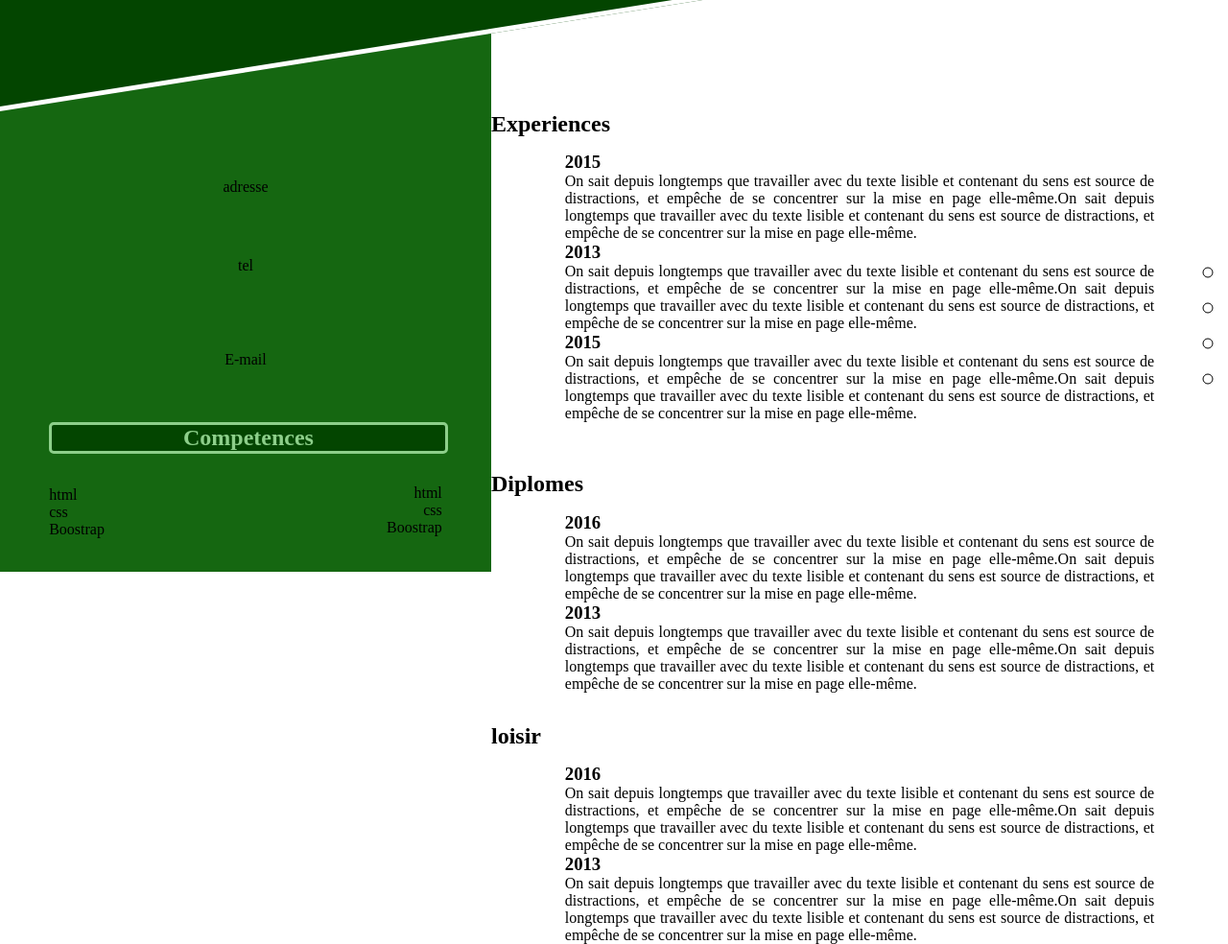
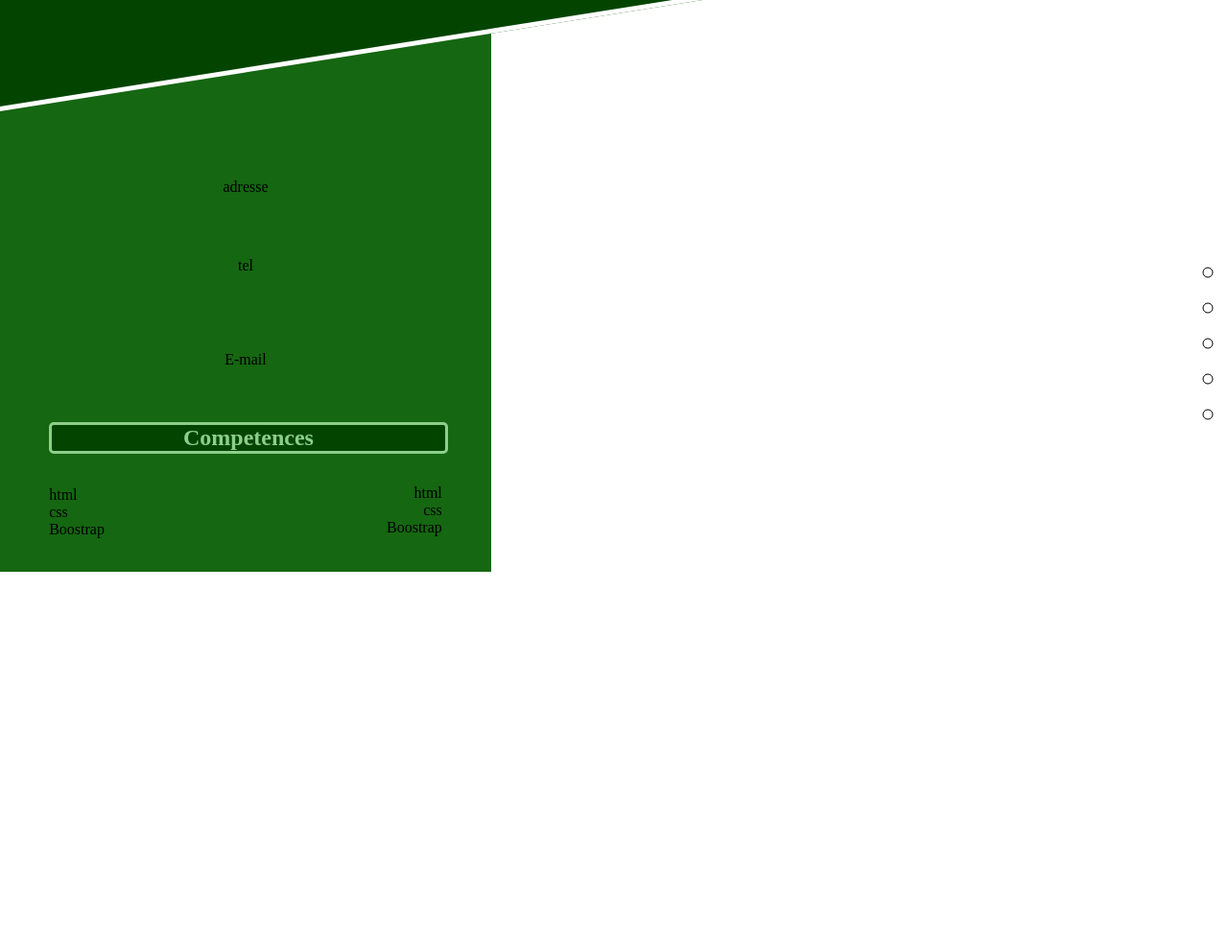
Before and after one commit to sebeweb/cvmulti, a plain HTML site: page index.html in a window 1280 px wide. Shown: the part 96-1080 px from the top of the page at 96% size. After the commit the page ends 800 px from the top, so only its background shows below. Drawn offline with Linux system fonts and the light colour scheme.

Commit message:
modif nav

```diff
--- a/index.html
+++ b/index.html
@@ -17,10 +17,11 @@
 		</header>
 		<nav>
 			<ul class="nav-ul">
+				<li class="nav-li"><a class="link" href="#">acceuil</a></li>
 				<li class="nav-li"><a class="link" href="#skill">Competences</a></li>
-				<li class="nav-li"><a class="link" href="#experience">Experiences</a></li>
-				<li class="nav-li"><a class="link" href="#diploma">Diplomes</a></li>
-				<li class="nav-li"><a class="link" href="#leisure">loisir</a></li>
+				<li class="nav-li"><a class="link" href="./exp.html">Experiences</a></li>
+				<li class="nav-li"><a class="link" href="./diplome.html">Diplomes</a></li>
+				<li class="nav-li"><a class="link" href="./loisir.html">loisir</a></li>
 			</ul>
 		</nav>
 
@@ -38,48 +39,5 @@
 				<li>Boostrap</li>
 			</ul>
 		</section>
-
-	<!-- xp -->
-		<section id="experience">
-			<h2 class="title">Experiences</h2>
-			<article>
-				<h3 class="">2015</h3>
-				<p>On sait depuis longtemps que travailler avec du texte lisible et contenant du sens est source de distractions, et empêche de se concentrer sur la mise en page elle-même.On sait depuis longtemps que travailler avec du texte lisible et contenant du sens est source de distractions, et empêche de se concentrer sur la mise en page elle-même.</p>
-			</article>
-			<article>
-				<h3 class="">2013</h3>
-				<p>On sait depuis longtemps que travailler avec du texte lisible et contenant du sens est source de distractions, et empêche de se concentrer sur la mise en page elle-même.On sait depuis longtemps que travailler avec du texte lisible et contenant du sens est source de distractions, et empêche de se concentrer sur la mise en page elle-même.</p>
-			</article>
-			<article>
-				<h3 class="">2015</h3>
-				<p>On sait depuis longtemps que travailler avec du texte lisible et contenant du sens est source de distractions, et empêche de se concentrer sur la mise en page elle-même.On sait depuis longtemps que travailler avec du texte lisible et contenant du sens est source de distractions, et empêche de se concentrer sur la mise en page elle-même.</p>
-			</article>
-		</section>
-
-	<!-- diplome -->
-		<section id="diploma">
-			<h2 class="title">Diplomes</h2>
-			<article>
-				<h3 class="">2016</h3>
-				<p>On sait depuis longtemps que travailler avec du texte lisible et contenant du sens est source de distractions, et empêche de se concentrer sur la mise en page elle-même.On sait depuis longtemps que travailler avec du texte lisible et contenant du sens est source de distractions, et empêche de se concentrer sur la mise en page elle-même.</p>
-			</article>
-			<article>
-				<h3 class="">2013</h3>
-				<p>On sait depuis longtemps que travailler avec du texte lisible et contenant du sens est source de distractions, et empêche de se concentrer sur la mise en page elle-même.On sait depuis longtemps que travailler avec du texte lisible et contenant du sens est source de distractions, et empêche de se concentrer sur la mise en page elle-même.</p>
-			</article>
-		</section>
-
-	<!-- loisir -->
-		<section id="leisure">
-			<h2 class="title">loisir</h2>
-			<article>
-				<h3 class="">2016</h3>
-				<p>On sait depuis longtemps que travailler avec du texte lisible et contenant du sens est source de distractions, et empêche de se concentrer sur la mise en page elle-même.On sait depuis longtemps que travailler avec du texte lisible et contenant du sens est source de distractions, et empêche de se concentrer sur la mise en page elle-même.</p>
-			</article>
-			<article>
-				<h3 class="">2013</h3>
-				<p>On sait depuis longtemps que travailler avec du texte lisible et contenant du sens est source de distractions, et empêche de se concentrer sur la mise en page elle-même.On sait depuis longtemps que travailler avec du texte lisible et contenant du sens est source de distractions, et empêche de se concentrer sur la mise en page elle-même.</p>
-			</article>
-		</section>
 	</body>
 </html>
```
Also changed, not shown: diplome.html (+3 -2 lines), exp.html (+3 -2 lines), loisir.html (+3 -2 lines).
